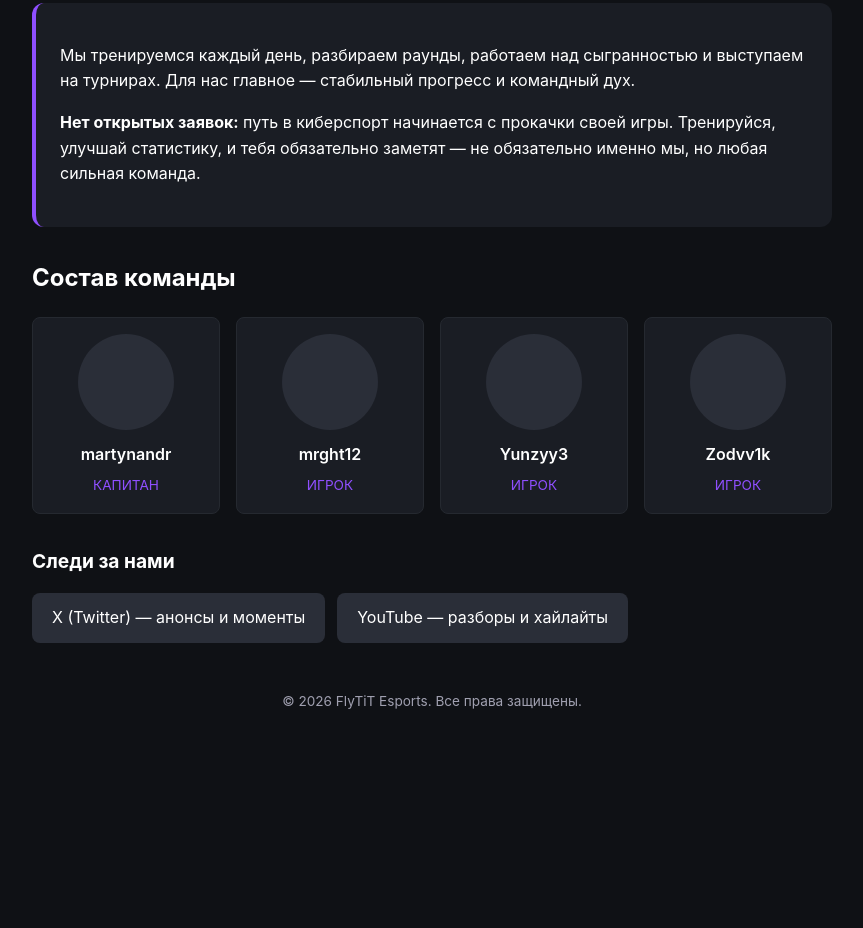
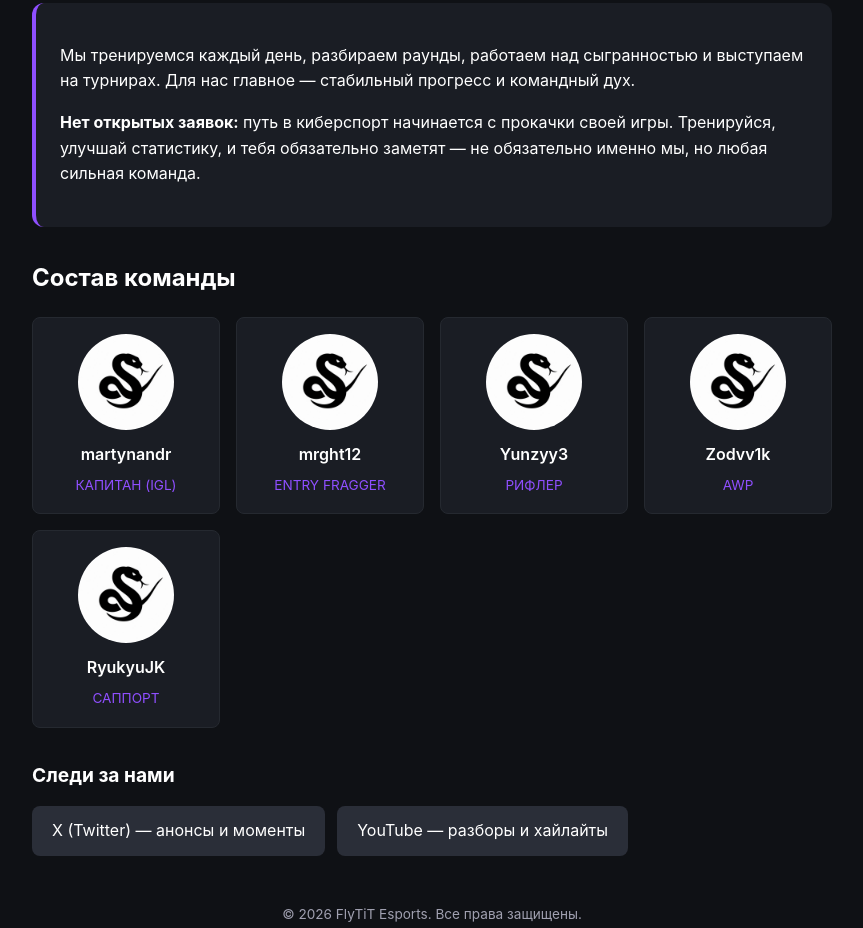
Before and after one commit to mrght12/FlyTiT-Esports-, a plain HTML site: page index.html in a window 1280 px wide. Shown: the part 363-1291 px from the top of the page, without its empty margins (208-1071 px from the left). Before the commit the page ends 1135 px from the top, so only its background shows below. Drawn offline with Linux system fonts and the light colour scheme.

Commit message:
Update index.html

```diff
--- a/index.html
+++ b/index.html
@@ -90,12 +90,14 @@
       .player-avatar {
         width: 96px;
         height: 96px;
-        background: #2a2e38;
         border-radius: 50%;
         margin: 0 auto 12px;
         display: block;
-        /* Если будут картинки — раскомментируй и используй src */
-        /* object-fit: cover; */
+        object-fit: cover;
+        /* Логотип команды у всех игроков */
+        background-image: url('logo.jpg');
+        background-size: cover;
+        background-position: center;
       }
       .player-name {
         font-weight: 600;
@@ -196,22 +198,27 @@
           <div class="player-card">
             <span class="player-avatar"></span>
             <span class="player-name">martynandr</span>
-            <span class="player-role">Капитан</span>
+            <span class="player-role">Капитан (IGL)</span>
           </div>
           <div class="player-card">
             <span class="player-avatar"></span>
             <span class="player-name">mrght12</span>
-            <span class="player-role">Игрок</span>
+            <span class="player-role">Entry Fragger</span>
           </div>
           <div class="player-card">
             <span class="player-avatar"></span>
             <span class="player-name">Yunzyy3</span>
-            <span class="player-role">Игрок</span>
+            <span class="player-role">Рифлер</span>
           </div>
           <div class="player-card">
             <span class="player-avatar"></span>
             <span class="player-name">Zodvv1k</span>
-            <span class="player-role">Игрок</span>
+            <span class="player-role">AWP</span>
+          </div>
+          <div class="player-card">
+            <span class="player-avatar"></span>
+            <span class="player-name">RyukyuJK</span>
+            <span class="player-role">Саппорт</span>
           </div>
         </div>
       </section>
```
